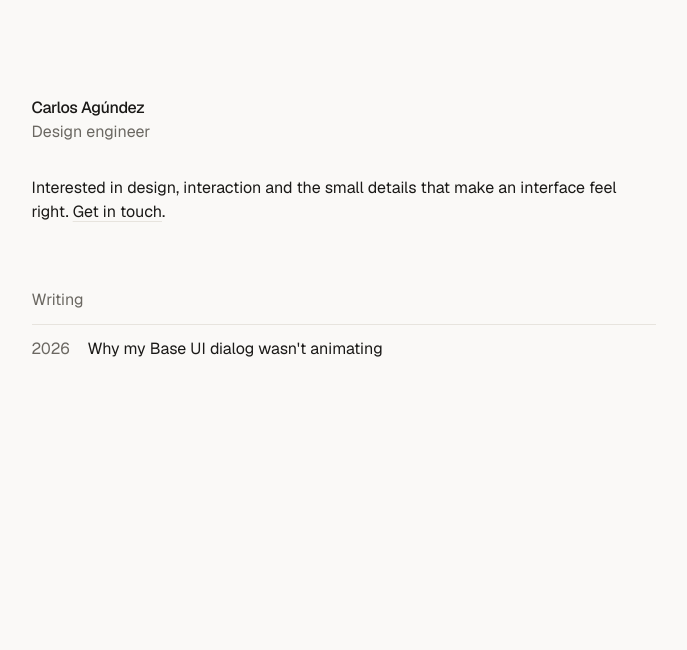
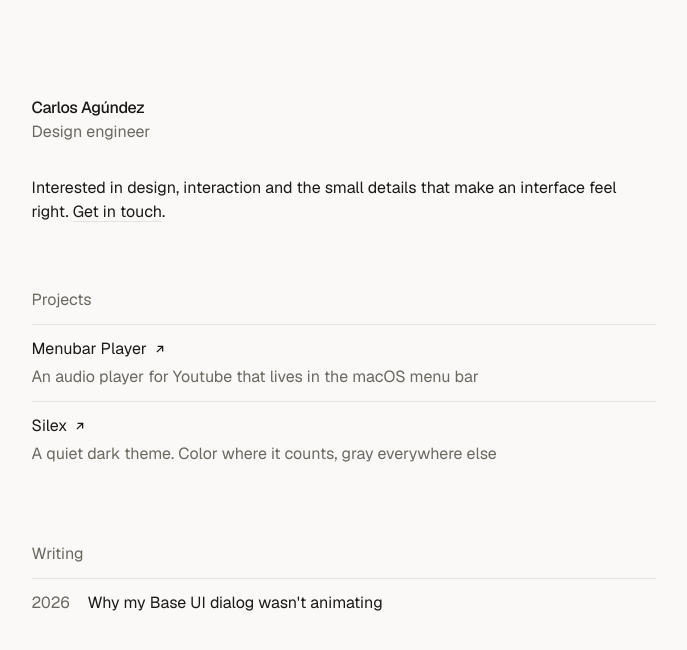
Before and after one commit to cagndz/agundez-me, a Next.js app: page / in a window 1280 px wide. Shown: the top 650 px of the page, without its empty margins (289-976 px from the left). Built offline with nearby package versions, Linux system fonts and the light colour scheme.

Commit message:
feat(home): add projects section (#9)

```diff
--- a/src/app/(site)/page.tsx
+++ b/src/app/(site)/page.tsx
@@ -1,7 +1,7 @@
 import { PostList } from '@/components/post-list'
 import { getAllPosts } from '@/lib/writing'
 import { RevealOnce } from '@/components/reveal-once'
-
+import { ProjectList } from '@/components/project-list'
 export default async function Home() {
 	const posts = await getAllPosts()
 
@@ -21,6 +21,9 @@ export default async function Home() {
 				.
 			</p>
 			<div className='mt-16'>
+				<ProjectList />
+			</div>
+			<div className='mt-16'>
 				<PostList posts={posts} />
 			</div>
 		</RevealOnce>
--- /dev/null
+++ b/src/components/icons/arrow-up-right.tsx
@@ -0,0 +1,15 @@
+export function ArrowUpRight({ className }: { className?: string }) {
+	return (
+		<svg
+			aria-hidden='true'
+			viewBox='0 0 16 16'
+			className={className}
+			fill='none'
+			stroke='currentColor'
+			strokeWidth='1.5'
+			strokeLinecap='square'
+		>
+			<path d='M5 11 L11 5 M6 5 H11 V10' />
+		</svg>
+	)
+}
--- /dev/null
+++ b/src/components/project-list.tsx
@@ -0,0 +1,33 @@
+import { projects } from '@/content/projects'
+import { ArrowUpRight } from './icons/arrow-up-right'
+
+export function ProjectList() {
+	return (
+		<section aria-labelledby='projects-heading'>
+			<h2 id='projects-heading' className='mb-3 text-muted'>
+				Projects
+			</h2>
+			<ul className='group/list divide-y divide-border border-t border-border'>
+				{projects.map(({ name, description, href }) => (
+					<li key={name}>
+						<a
+							href={href}
+							target='_blank'
+							rel='noopener noreferrer'
+							className='group/link flex py-3 transition-opacity duration-150 ease-out-strong group-hover/list:opacity-40 hover:opacity-100!'
+						>
+							<div className='flex flex-col gap-1'>
+								<span className='flex items-center gap-1.5'>
+									{name}
+									<ArrowUpRight className='size-3.5 shrink-0 transition-transform duration-150 ease-out-strong motion-safe:group-hover/link:translate-x-0.5 motion-safe:group-hover/link:-translate-y-0.5' />
+									<span className='sr-only'>(opens in a new tab)</span>
+								</span>
+								<span className='block text-muted'>{description}</span>
+							</div>
+						</a>
+					</li>
+				))}
+			</ul>
+		</section>
+	)
+}
--- /dev/null
+++ b/src/content/projects.ts
@@ -0,0 +1,19 @@
+export type Project = {
+	name: string
+	description: string
+	href: string
+}
+
+export const projects: Project[] = [
+	{
+		name: 'Menubar Player',
+		description: 'An audio player for Youtube that lives in the macOS menu bar',
+		href: 'https://github.com/cagndz/menubar-player',
+	},
+	{
+		name: 'Silex',
+		description:
+			'A quiet dark theme. Color where it counts, gray everywhere else',
+		href: 'https://github.com/cagndz/silex',
+	},
+]
```
